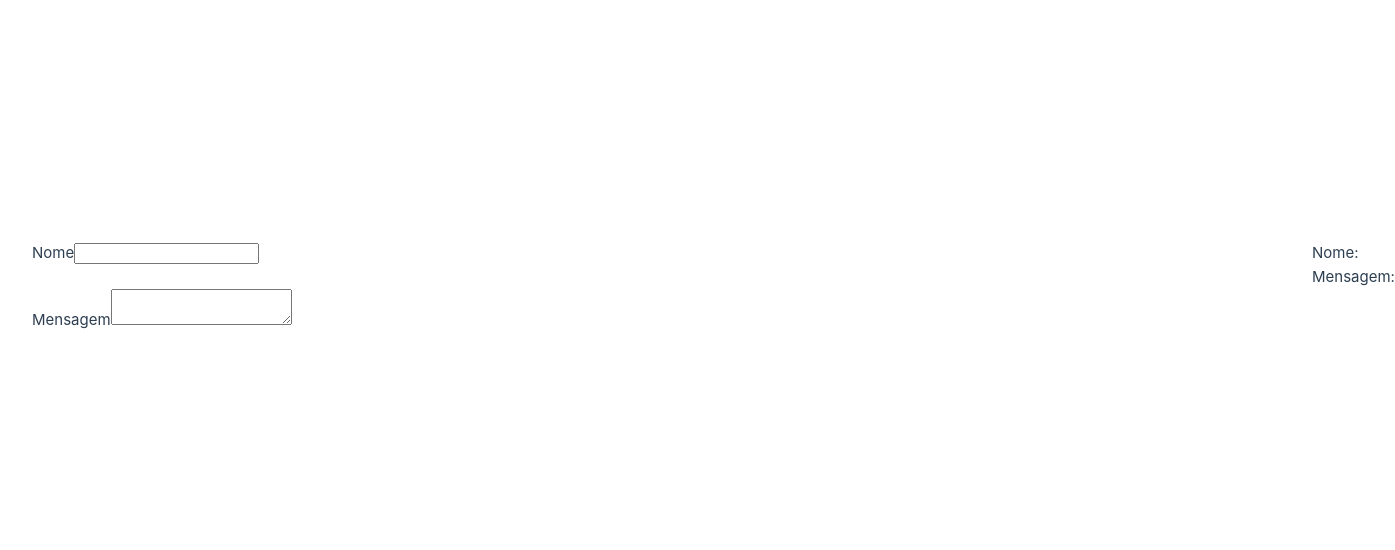
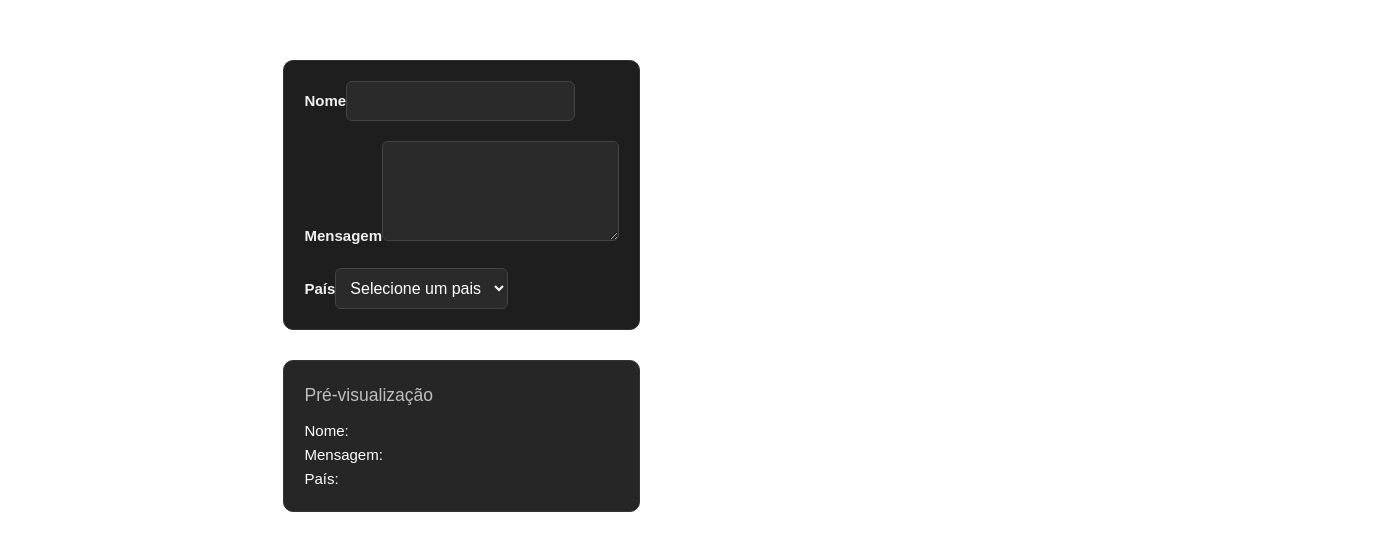
Before and after one commit to luizvelasco/modulo_2, a Vue app: page / in a window 1280 px wide. Shown: the part 114-664 px from the top of the page, 1395 px wide, since content can reach past the window. Built offline with nearby package versions, Linux system fonts and the light colour scheme.

Commit message:
aplicando v-model no select

```diff
--- a/src/App.vue
+++ b/src/App.vue
@@ -1,247 +1,116 @@
 <script setup>
 import { ref } from 'vue';
+
+const countries = ['Brasil', 'Australia', 'Japão'];
 const form = ref({
   name: '',
-  message: ''
-})
+  message: '',
+  country: ''
+});
 </script>
 
 <template>
-  <div class="box">
-    <div>
-      <div>
+  <div class="container">
+
+    <div class="box">
+      <div class="form-group">
         <label>Nome</label>
-        <input v-model="form.name" type="text">
+        <input v-model="form.name" type="text" class="input">
       </div>
 
-      <br>
+      <div class="form-group">
+        <label>Mensagem</label>
+        <textarea v-model="form.message" class="textarea"></textarea>
+      </div>
 
-      <div>
-        <label>Mensagem</label>
-        <textarea v-model="form.message"></textarea>
+      <div class="form-group">
+        <label>País</label>
+        <select v-model="form.country" value="country" class="selected">
+          <option value="">Selecione um pais</option>
+          <option v-for="country in countries" :key="country">{{ country }}</option>
+        </select>
       </div>
     </div>
+
+    <div class="preview">
+      <h3>Pré-visualização</h3>
+      <p><strong>Nome:</strong> {{ form.name }}</p>
+      <p><strong>Mensagem:</strong> {{ form.message }}</p>
+      <p><strong>País:</strong> {{ form.country }}</p>
+    </div>
+
   </div>
-
-  <div>
-    <p>
-      Nome: {{ form.name }} <br/>
-      Mensagem: {{ form.message }}<br/>
-    </p>
-  </div>
-
 </template>
 
 <style>
+/* Layout geral */
+.container {
+  width: 100%;
+  max-width: 900px;
+  margin: 40px auto;
+  font-family: Arial, sans-serif;
+  color: #e5e5e5; /* texto claro */
+}
+
+/* Caixa do formulário */
 .box {
-  width: 1280px;
+  padding: 20px;
+  background: #1e1e1e;  /* fundo escuro */
+  border-radius: 10px;
+  border: 1px solid #333;
   display: flex;
+  flex-direction: column;
   gap: 20px;
 }
-</style>
 
-<!-- V-BIND com style dinamicos -->
-<!-- <script setup>
-import { ref } from 'vue';
-
-const isConnected = ref(true);
-</script>
-
-<template>
-  <div>
-
-    <div :style="{
-      padding: '0 8px',
-      borderRadius: '8px',
-      color: isConnected ? 'green' : 'red',
-      backgroundColor: isConnected ? 'rgb(214, 222, 214)' : 'rgb(222, 214, 222)',
-    }">
-      Conexao Estabelecida
-    </div>
-  </div>
-
-</template>
-
-<style>
-.tag {
-  padding: 0 8px;
-  border-radius: 8px;
+/* Labels */
+label {
+  font-weight: bold;
+  margin-bottom: 6px;
+  color: #f0f0f0;
 }
 
-.active{
-  color: green;
-  background-color: rgb(214, 222, 214);
+/* Inputs e textarea */
+.input,
+.selected,
+.textarea {
+  padding: 10px;
+  background: #2a2a2a; /* mais escuro */
+  border: 1px solid #444;
+  border-radius: 6px;
+  font-size: 16px;
+  color: #fff;
+  outline: none;
 }
 
-.inactive{
-  color: red;
-  background-color: rgb(222, 214, 222);
+.input:focus,
+.selected:focus,
+.textarea:focus {
+  border-color: #6aa9ff;
+  box-shadow: 0 0 4px rgba(106, 169, 255, 0.6);
 }
 
-
-</style> -->
-
-<!-- V_BIND classes dinamicas -->
-<!--
-<script setup>
-import { ref } from 'vue';
-
-const isConnected = ref(true);
-</script>
-
-<template>
-  <div>
-
-    <div :class="{
-      'tag': true,
-      'active': isConnected,
-      'inactive': !isConnected
-    }">
-      Conexao Estabelecida
-    </div>
-  </div>
-
-</template>
-
-<style>
-.tag {
-  padding: 0 8px;
-  border-radius: 8px;
+/* Textarea */
+.textarea {
+  min-height: 100px;
+  resize: vertical;
 }
 
-.active{
-  color: green;
-  background-color: rgb(214, 222, 214);
+/* Preview */
+.preview {
+  margin-top: 30px;
+  padding: 20px;
+  background: #262626;
+  border-radius: 10px;
+  border: 1px solid #333;
 }
 
-.inactive{
-  color: red;
-  background-color: rgb(222, 214, 222);
+.preview h3 {
+  margin-bottom: 10px;
+  color: #bfbfbf;
 }
 
-
+.preview strong {
+  color: #fff;
+}
 </style>
--->
-<!-- V-BIND -->
-<!-- <script setup>
-import { ref } from 'vue';
-
-const image = ref('https://vuejs.org/images/logo.png');
-const link = ref('https://vuejs.org');
-</script>
-
-<template>
-  <div>
-    <a :href="link">
-      <img
-        :src="image"
-        alt=""
-        width="100"
-        >
-      </a>
-  </div>
-</template> -->
-
-<!-- V-FOR -->
-<!-- <script setup>
-import { ref } from 'vue';
-
-const fruits = ref(['Manga', 'banana', 'morango']);
-const users = ref([
-  { id: 1, nome: 'Ana', idade: 20},
-  { id: 2, nome: 'João', idade: 22},
-  { id: 3, nome: 'Maria', idade: 19},
-]);
-</script>
-
-<template>
-  <div>
-    <div>
-      <ul>
-        <li
-          v-for="fruit in fruits"
-          v-bind:key="fruit"
-        >
-          {{ fruit }}
-        </li>
-      </ul>
-      <br>
-      <table>
-        <tr>
-          <th>ID</th>
-          <th>Nome</th>
-          <th>Idade</th>
-        </tr>
-
-        <tr
-          v-for="user in users"
-          v-bind:key="user.id"
-        >
-          <td>{{ user.id }}</td>
-          <td>{{ user.nome }}</td>
-          <td>{{ user.idade }}</td>
-        </tr>
-      </table>
-    </div>
-  </div>
-</template> -->
-
-<!-- v-show
-<script setup>
-import { ref } from 'vue';
-
-const showMore = ref(false);
-</script>
-
-<template>
-  <div>
-    <div>
-      <p>Lorem ipsum dolor sit amet consectetur adipisicing elit. Consequatur tempore illo accusantium quis qui laborum dolorum quasi dolor? Saepe, placeat dolorem. Nobis tempore accusantium, laborum nemo ab itaque sunt amet?</p>
-
-      <p v-show="showMore">Lorem ipsum dolor sit amet consectetur adipisicing elit. Culpa delectus explicabo repudiandae earum provident dolores accusamus corrupti nesciunt voluptatum numquam? Itaque aperiam quod delectus. Ea ratione similique labore eum laboriosam.</p>
-
-      <a href="">Ver mais</a>
-    </div>
-  </div>
-
-</template> -->
-
-<!-- v-else
-<script setup>
-import { ref } from 'vue';
-const score = ref(170);
-</script>
-
-<template>
-  <div>
-    <div v-if="score === 0">
-      Comece a jogar!
-    </div>
-
-    <div v-else-if="score > 0 && score < 50">
-      Você está indo no caminho! Continue Assim!
-    </div>
-
-    <div v-else-if="score >= 50 && score < 100">
-      Ótimo progresso! Quase lá.
-    </div>
-
-    <div v-else>
-      VOCÊ É UMA LENDA
-    </div>
-  </div>
-
-</template> -->
-
-<!-- v-if
-<script setup>
-import { ref } from 'vue';
-const title = ref('Hello World 3');
-const showTitle = ref(true);
-</script>
-
-<template>
-  <div>
-    <h1 v-if="showTitle">{{ title }}</h1>
-  </div>
-</template> -->
```
